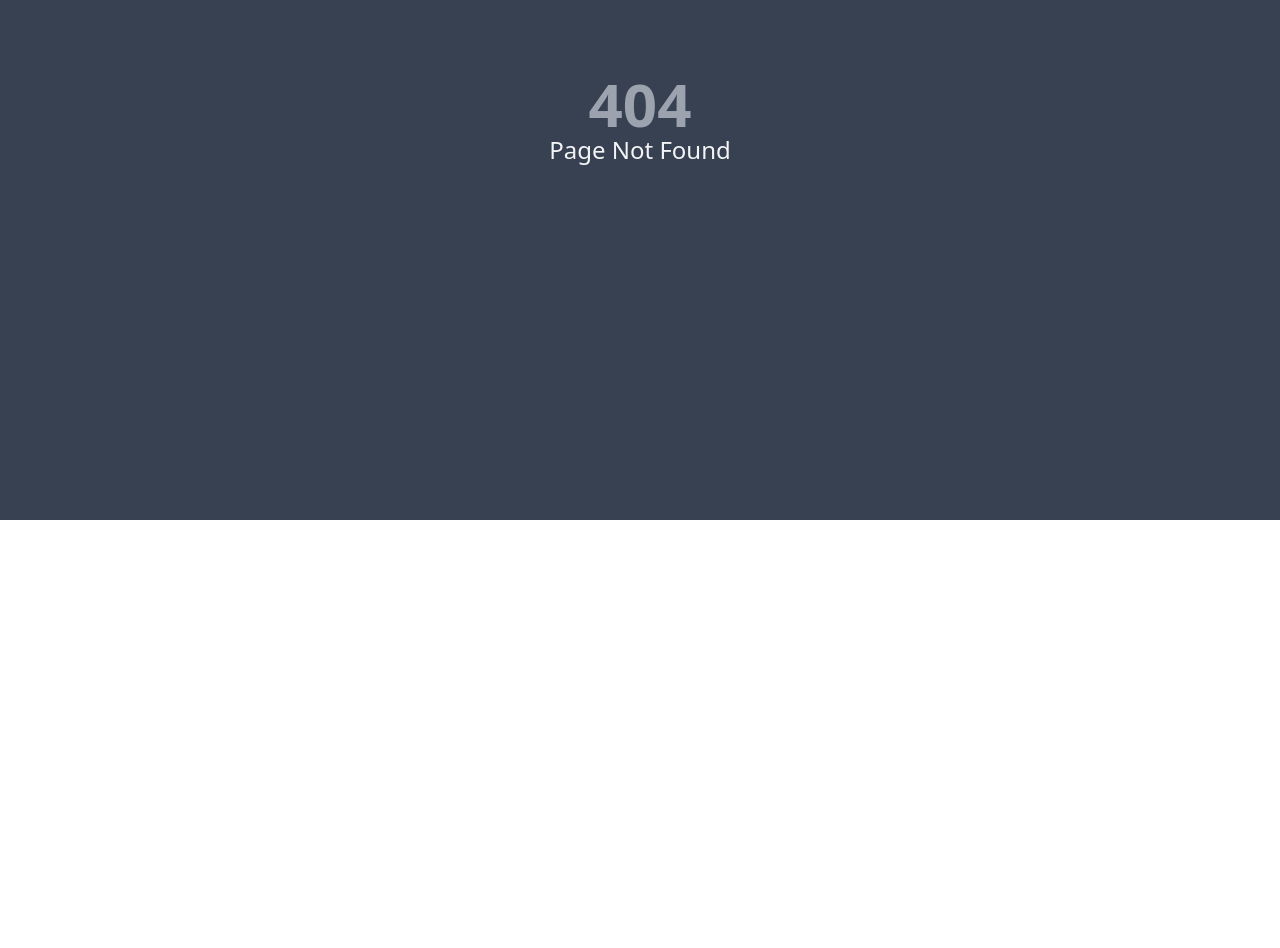
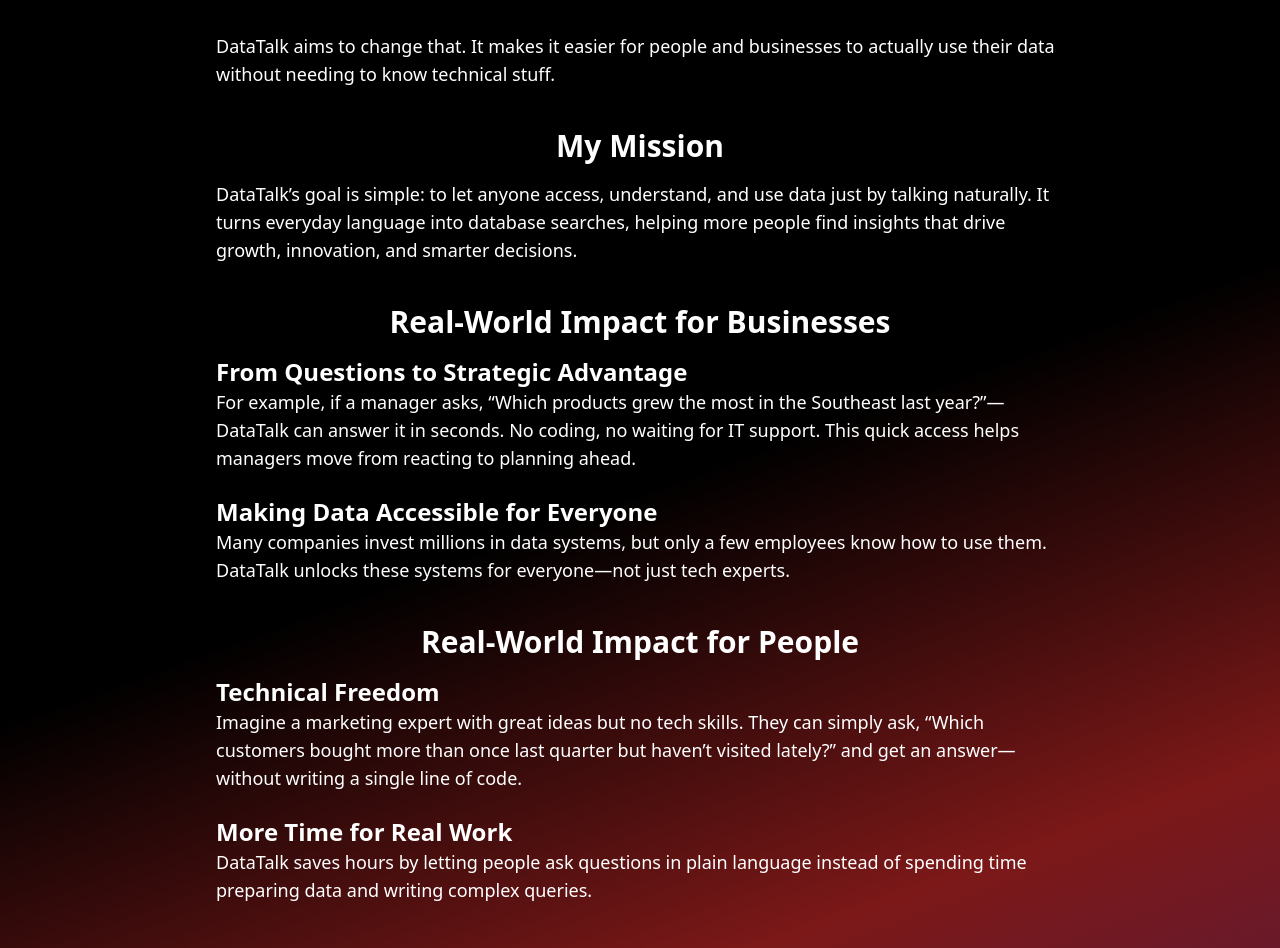
Before and after one commit to mr-bansal/MyDataTalk, a React (Create React App) app in the folder client/: page /motto in a window 1280 px wide. Before the commit this address had no page. Shown: the part 280-1228 px from the top of the page. Before the commit the page ends 800 px from the top, so only its background shows below. Built offline with nearby package versions, Linux system fonts and the light colour scheme.

Commit message:
added motto page

```diff
--- a/client/src/App.jsx
+++ b/client/src/App.jsx
@@ -3,6 +3,7 @@ import { BrowserRouter as Router, Routes, Route } from 'react-router-dom';
 import Home from './pages/Home/Home';
 import SharedQuery from './pages/SharedQuery/SharedQuery';
 import NotFound from './pages/NotFound';
+import Motto from './pages/Motto/Motto';
 
 function App() {
   return (
@@ -12,6 +13,7 @@ function App() {
         <Route path="/" element={<Home />} />
         <Route path="/shared/:shareId" element={<SharedQuery />} />
         <Route path="*" element={<NotFound />} />
+        <Route path="/motto" element={<Motto />} />
       </Routes>
     </Router>
   );
--- a/client/src/layout/MainLayout.jsx
+++ b/client/src/layout/MainLayout.jsx
@@ -9,7 +9,7 @@ const MainLayout = ({ children }) => {
             </header>
             <main className="flex-grow p-4">{children}</main>
             <footer className="bg-black bg-opacity-60 text-center p-2 font-bold text-white">
-                <p>Made with ❤️ by <a className="text-red-400" href="https://www.linkedin.com/in/keshav-bansal-iit/">Keshav Bansal</a></p>
+                <p>Made with ❤️ by <a className="text-red-500" href="https://www.linkedin.com/in/keshav-bansal-iit/">Keshav Bansal</a></p>
             </footer>
         </div>
     );
--- a/client/src/pages/Home/Home.jsx
+++ b/client/src/pages/Home/Home.jsx
@@ -19,6 +19,12 @@ const Home = () => {
     return (
         <MainLayout>
             <div className="home-container p-4">
+                <a
+                    href="/motto"
+                    className="flex text-xl text-red-500 hover:text-red-600 hover:scale-105 font-extrabold justify-center transition-all duration-300 ease-in-out"
+                >
+                    Read the motto here
+                </a>
                 <QueryInput onSchemaInfo={handleSchemaInfo} />
 
                 {schemaInfo && (
--- /dev/null
+++ b/client/src/pages/Motto/Motto.jsx
@@ -0,0 +1,88 @@
+import React from 'react';
+import MainLayout from '../../layout/MainLayout';
+
+export default function Motto() {
+    return (
+        <MainLayout>
+            <section className="max-w-4xl mx-auto px-6 py-12">
+                <h1 className="text-4xl font-extrabold text-center text-white mb-12">Motto</h1>
+                <div className="space-y-10 text-white leading-relaxed">
+
+                    <p className="text-lg">
+                        In today’s world, where everything is driven by data, a lot of important information stays hidden because it’s locked behind complicated systems and coding skills.
+                    </p>
+
+                    <p className="text-lg">
+                        DataTalk aims to change that. It makes it easier for people and businesses to actually use their data without needing to know technical stuff.
+                    </p>
+
+                    <div>
+                        <h2 className="text-3xl font-bold text-center text-white mb-4">My Mission</h2>
+                        <p className="text-lg">
+                            DataTalk’s goal is simple: to let anyone access, understand, and use data just by talking naturally. It turns everyday language into database searches,
+                            helping more people find insights that drive growth, innovation, and smarter decisions.
+                        </p>
+                    </div>
+
+                    <div>
+                        <h2 className="text-3xl font-bold text-center text-white mb-4">Real-World Impact for Businesses</h2>
+
+                        <div className="space-y-6">
+                            <div>
+                                <h3 className="text-2xl font-semibold text-white">From Questions to Strategic Advantage</h3>
+                                <p className="text-lg">
+                                    For example, if a manager asks, “Which products grew the most in the Southeast last year?”—DataTalk can answer it in seconds.
+                                    No coding, no waiting for IT support. This quick access helps managers move from reacting to planning ahead.
+                                </p>
+                            </div>
+
+                            <div>
+                                <h3 className="text-2xl font-semibold text-white">Making Data Accessible for Everyone</h3>
+                                <p className="text-lg">
+                                    Many companies invest millions in data systems, but only a few employees know how to use them.
+                                    DataTalk unlocks these systems for everyone—not just tech experts.
+                                </p>
+                            </div>
+                        </div>
+                    </div>
+
+                    <div>
+                        <h2 className="text-3xl font-bold text-center text-whit mb-4">Real-World Impact for People</h2>
+
+                        <div className="space-y-6">
+                            <div>
+                                <h3 className="text-2xl font-semibold text-white">Technical Freedom</h3>
+                                <p className="text-lg">
+                                    Imagine a marketing expert with great ideas but no tech skills. They can simply ask,
+                                    “Which customers bought more than once last quarter but haven’t visited lately?” and get an answer—without writing a single line of code.
+                                </p>
+                            </div>
+
+                            <div>
+                                <h3 className="text-2xl font-semibold text-white">More Time for Real Work</h3>
+                                <p className="text-lg">
+                                    DataTalk saves hours by letting people ask questions in plain language instead of spending time preparing data and writing complex queries.
+                                </p>
+                            </div>
+                        </div>
+                    </div>
+
+                    <div>
+                        <h2 className="text-3xl font-bold text-center text-white mb-4">Riding the AI Wave</h2>
+                        <p className="text-lg">
+                            I believe the AI boom isn't about making life easier for developers and technical people—it's about making tech accessible to everyone,
+                            reducing barriers to entry, and making powerful tools available to all.
+                            DataTalk is part of that change.
+                        </p>
+                    </div>
+
+                    <p className="text-3xl text-center font-extrabold text-white mt-12">
+                        DataTalk — Why should coders have all the fun?
+                    </p>
+
+                </div>
+            </section>
+        </MainLayout>
+
+    );
+};
```
